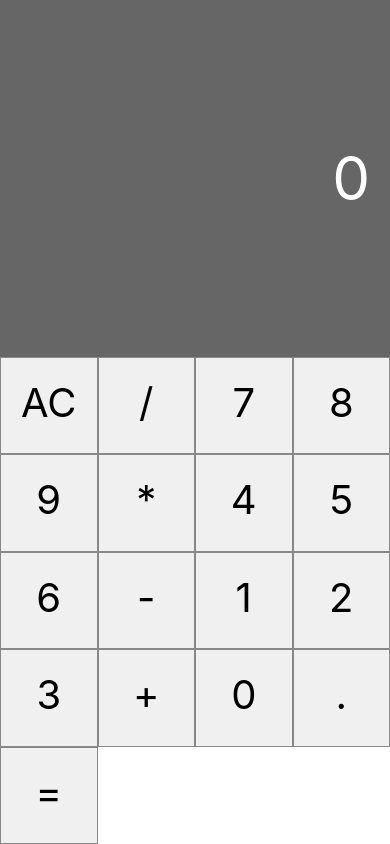
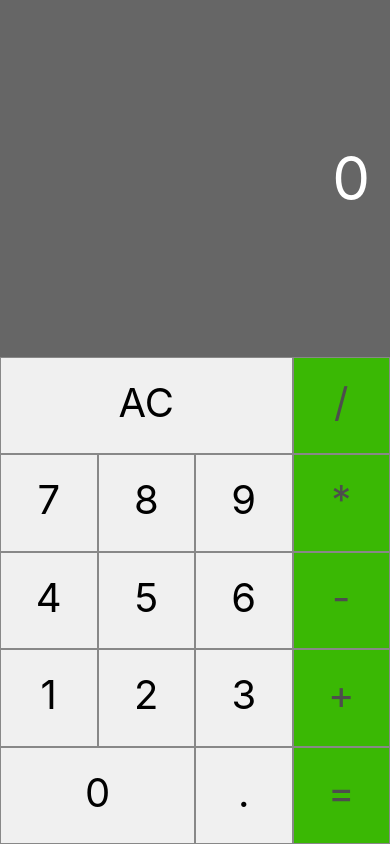
Before and after one commit to hirvin-faria/app_calculadora, a React Native app: screen / in a window 390 px wide. Built offline with nearby package versions, Linux system fonts and the light colour scheme.

Commit message:
Adicionando estilos aos bottons e modificando display

```diff
--- a/App.js
+++ b/App.js
@@ -24,29 +24,41 @@ export default class App extends Component {
     displayValue: '0'
   }
 
+  addDigit = n => {
+    this.setState({displayValue: n });
+  }
+
+  clearMemory = () => {
+    this.setState({ displayValue: '0' });
+  }
+
+  setOperation = operation => {
+
+  }
+
 
   render() {
     return (
       <View style={styles.container}>
         <Display value={this.state.displayValue} />
         <View style={styles.buttons}>
-          <Button label='AC'/>
-          <Button label='/'/>
-          <Button label='7'/>
-          <Button label='8'/>
-          <Button label='9'/>
-          <Button label='*'/>
-          <Button label='4'/>
-          <Button label='5'/>
-          <Button label='6'/>
-          <Button label='-'/>
-          <Button label='1'/>
-          <Button label='2'/>
-          <Button label='3'/>
-          <Button label='+'/>
-          <Button label='0'/>
-          <Button label='.'/>
-          <Button label='='/>
+          <Button label='AC' triple onClick={this.clearMemory} />
+          <Button label='/' operation onClick={() => this.setOperation('/')} />
+          <Button label='7' onClick={() => this.addDigit(7)} />
+          <Button label='8' onClick={() => this.addDigit(8)} />
+          <Button label='9' onClick={() => this.addDigit(0)} />
+          <Button label='*' operation onClick={() => this.setOperation('*')} />
+          <Button label='4' onClick={() => this.addDigit(4)} />
+          <Button label='5' onClick={() => this.addDigit(5)} />
+          <Button label='6' onClick={() => this.addDigit(6)} />
+          <Button label='-' operation onClick={() => this.setOperation('-')} />
+          <Button label='1' onClick={() => this.addDigit(1)} />
+          <Button label='2' onClick={() => this.addDigit(2)} />
+          <Button label='3' onClick={() => this.addDigit(3)} />
+          <Button label='+' operation onClick={() => this.setOperation('+')} />
+          <Button label='0' double onClick={() => this.addDigit(0)} />
+          <Button label='.' onClick={() => this.addDigit('.')} />
+          <Button label='=' operation onClick={() => this.setOperation('=')} />
         </View>
       </View>
     )
--- a/src/components/Button.js
+++ b/src/components/Button.js
@@ -16,13 +16,28 @@ const styles = StyleSheet.create({
         textAlign: 'center',
         borderWidth: 1,
         borderColor: '#888',
+    },
+    operationButton: {
+        color: '#4d4d4d',
+        backgroundColor: '#3ab804'
+    },
+    buttonDouble: {
+        width: (Dimensions.get('window').width / 4) * 2,
+    },
+    buttonTriple: {
+        width: (Dimensions.get('window').width / 4) * 3,
     }
 })
 
 export default props => {
+    const stylesButton = [styles.button];
+    if (props.double) stylesButton.push(styles.buttonDouble);
+    if (props.triple) stylesButton.push(styles.buttonTriple);
+    if (props.operation) stylesButton.push(styles.operationButton);
+
     return (
         <TouchableHighlight onPress={props.onClick}>
-            <Text style={styles.button}>{props.label}</Text>
+            <Text style={stylesButton}>{props.label}</Text>
         </TouchableHighlight>
     )
 }
```
